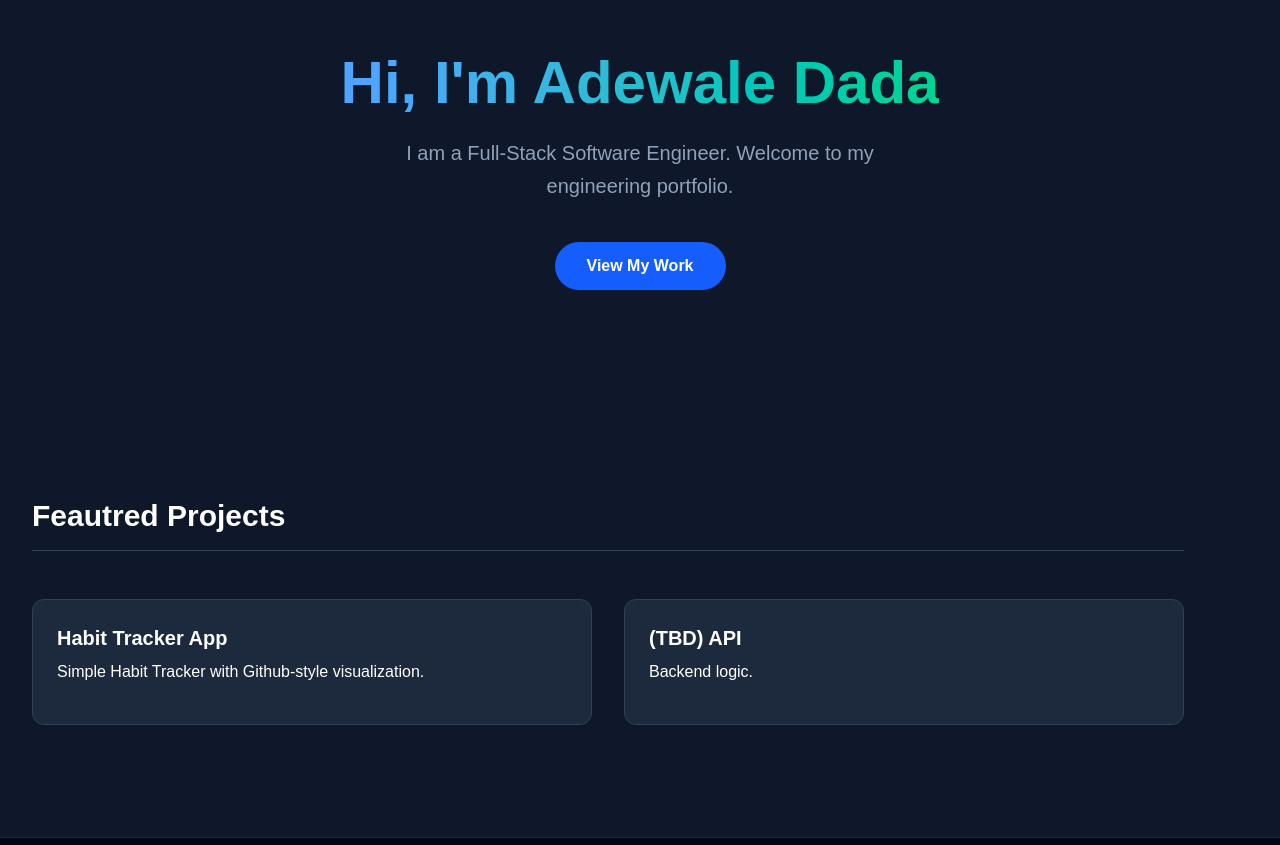
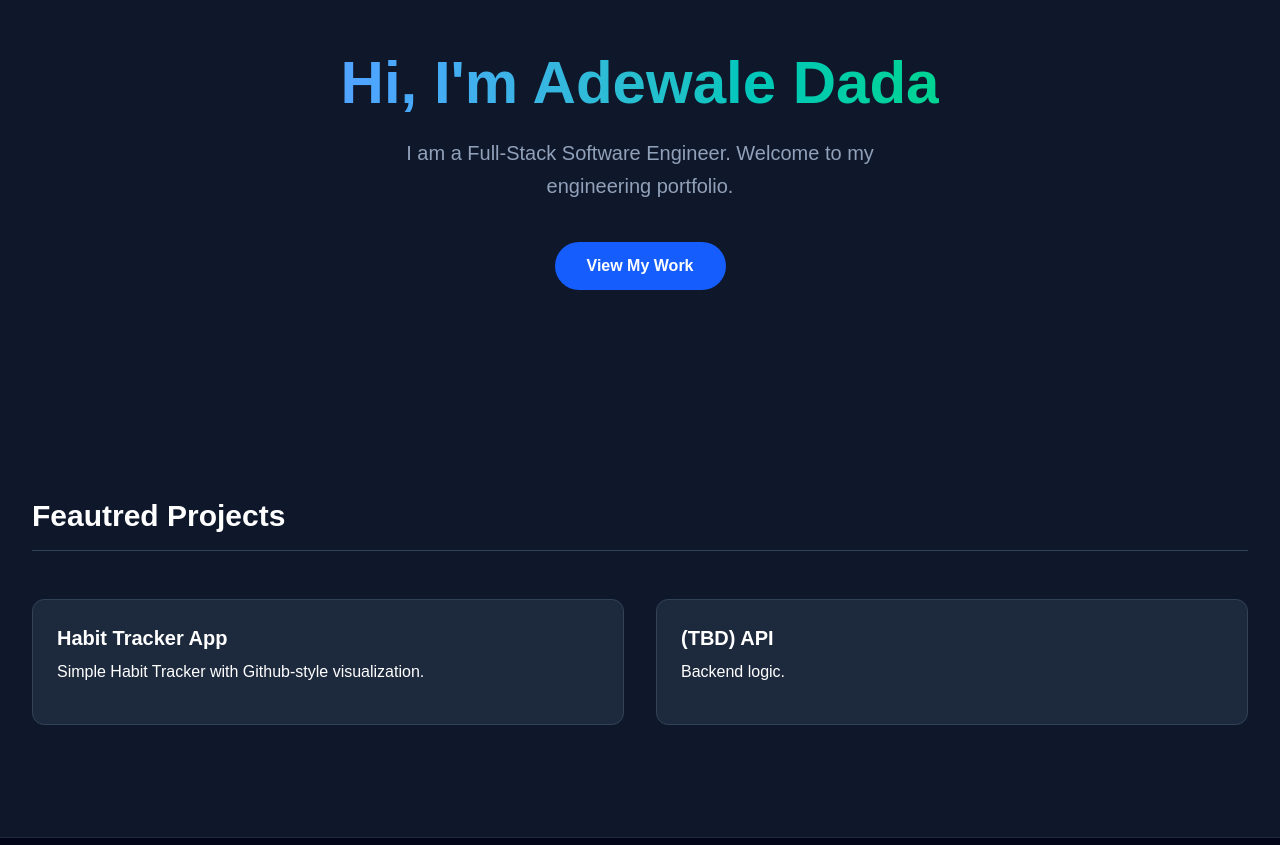
Before and after one commit to adewale-dadaj/adewale-personal-website, a Next.js app: page / in a window 1280 px wide. Shown: the part 107-952 px from the top of the page. Built offline with nearby package versions, Linux system fonts and the light colour scheme.

Commit message:
chore: remove max width from project grid

```diff
--- a/app/page.tsx
+++ b/app/page.tsx
@@ -30,7 +30,7 @@ export default function Home() {
       </section>
 
       {/* --- Project Grid --- */}
-      <section className="max-w-6xl mx=auto py-20">
+      <section className="mx=auto py-20">
         <h2 className="text-3xl font-bold mb-12 border-b border-slate-700 pb-4">Feautred Projects</h2>
         <div className="grid grid-cols-1 md:grid-cols-2 gap-8">
           {projects.map((project, index) => (
```
